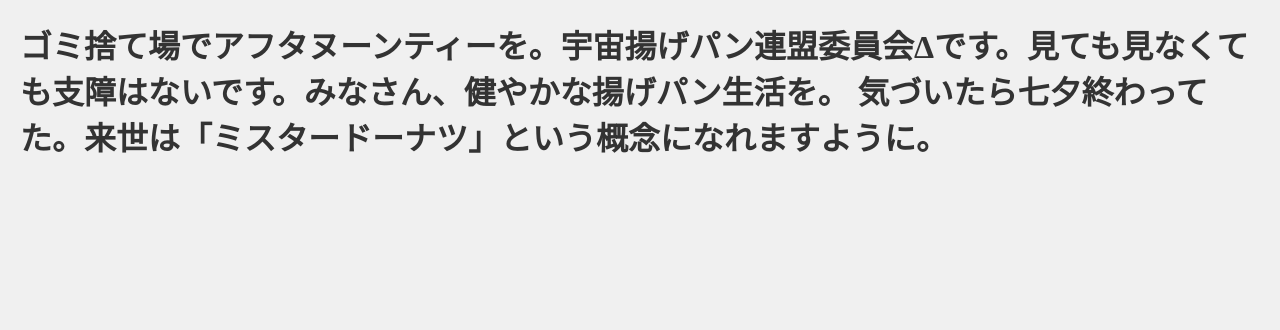
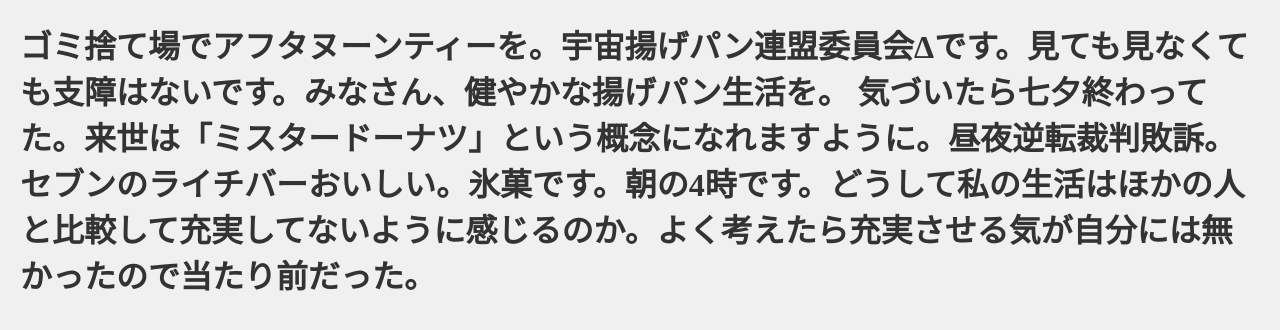
Before and after one commit to shibasaku4839/mochironia, a plain HTML site: page diary.html in a window 1280 px wide. Drawn offline with Linux system fonts and the light colour scheme; a web font is replaced by a local one.

Commit message:
Add files via upload

```diff
--- a/diary.html
+++ b/diary.html
@@ -27,7 +27,8 @@
 </head>
 <body>
     <h1>ゴミ捨て場でアフタヌーンティーを。宇宙揚げパン連盟委員会Δです。見ても見なくても支障はないです。みなさん、健やかな揚げパン生活を。
-        気づいたら七夕終わってた。来世は「ミスタードーナツ」という概念になれますように。
+        気づいたら七夕終わってた。来世は「ミスタードーナツ」という概念になれますように。昼夜逆転裁判敗訴。セブンのライチバーおいしい。氷菓です。朝の4時です。どうして私の生活はほかの人と比較して充実してないように感じるのか。よく考えたら充実させる気が自分には無かったので当たり前だった。
+
     </h1>
 </body>
 </html>
```
